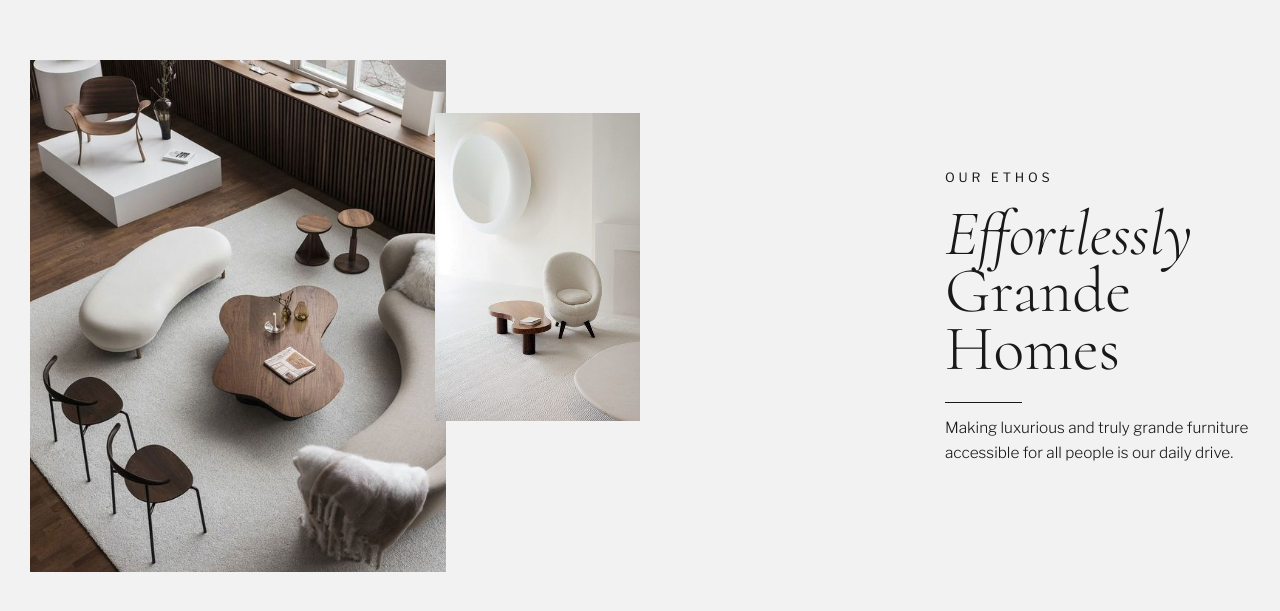
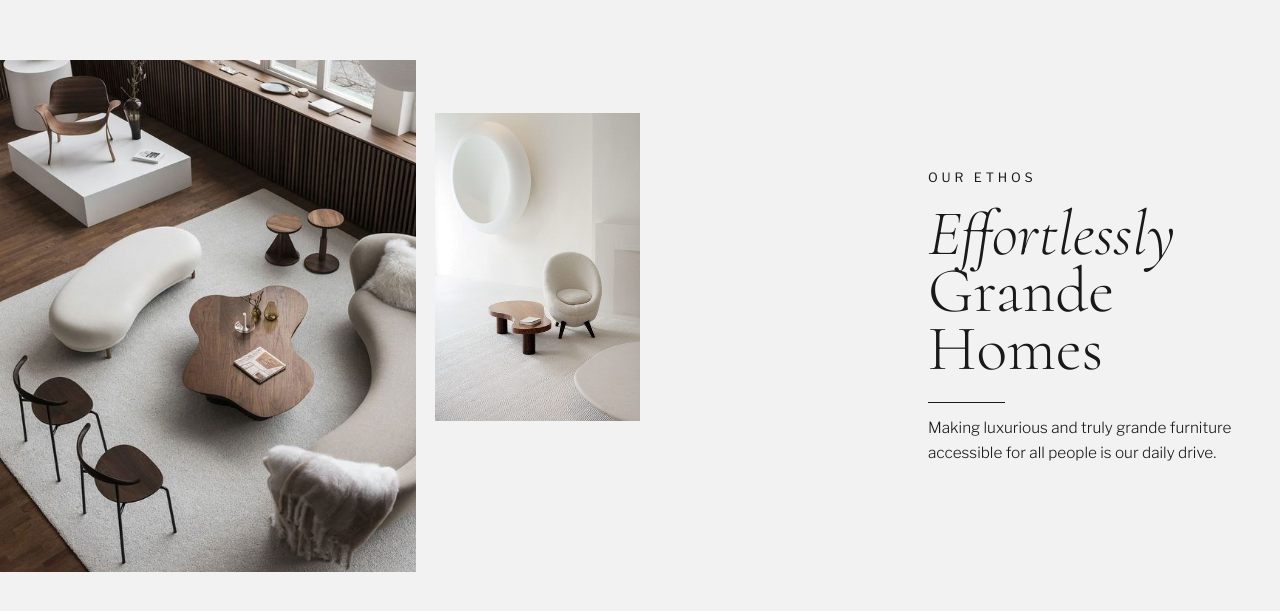
Before and after one commit to mindsworth/ecommerce-app-vue, a Vue app: page / in a window 1280 px wide. Shown: the part 1947-2558 px from the top of the page. Built offline with nearby package versions, Linux system fonts and the light colour scheme.

Commit message:
fix layout for two column sections

```diff
--- a/src/assets/styles/_global.scss
+++ b/src/assets/styles/_global.scss
@@ -50,7 +50,7 @@ h2 {
   }
 }
 .container {
-  max-width: 1220px;
+  max-width: 1440px;
   margin: 0 auto;
 }
 
--- a/src/components/TitleCard.vue
+++ b/src/components/TitleCard.vue
@@ -18,7 +18,7 @@ export default {
 @import "../assets/styles/_variables.scss";
 
 .title-card {
-  max-width: 50%;
+  max-width: 55%;
 
   .title {
     font-weight: 400;
--- a/src/components/TwoColumnSection.vue
+++ b/src/components/TwoColumnSection.vue
@@ -43,9 +43,10 @@ export default {
     align-items: center;
 
     &--images {
-      margin-left: auto;
       position: relative;
       z-index: -1;
+      width: 100%;
+      text-align: right;
 
       .banner {
         height: 40vw;
@@ -53,7 +54,7 @@ export default {
 
         &-overlay__img {
           position: absolute;
-          left: -25%;
+          left: 0;
           bottom: 30%;
           width: 16vw;
           height: 24vw;
@@ -72,6 +73,7 @@ export default {
 
       .inner--images {
         width: 100%;
+        text-align: left;
 
         & .banner-overlay__img {
           left: unset;
```
